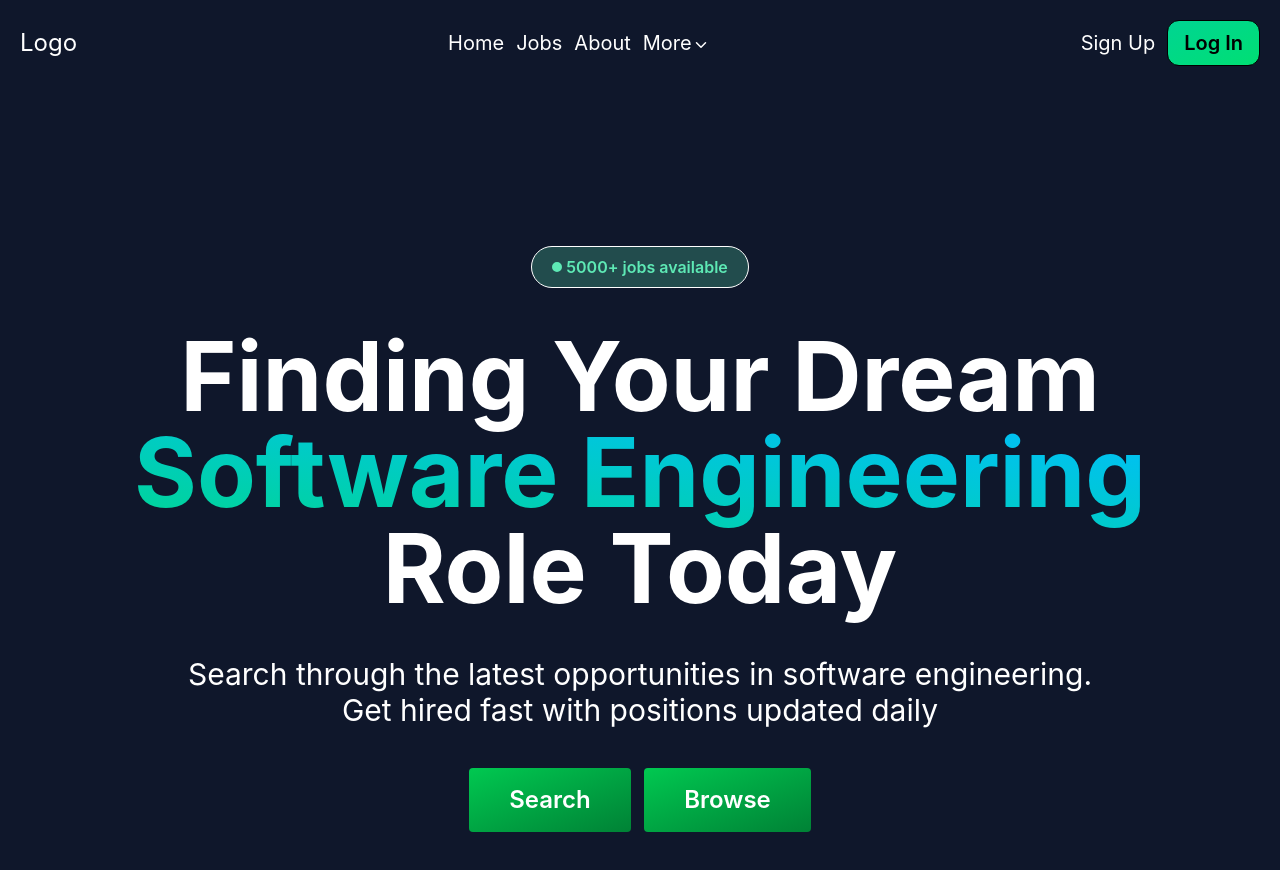
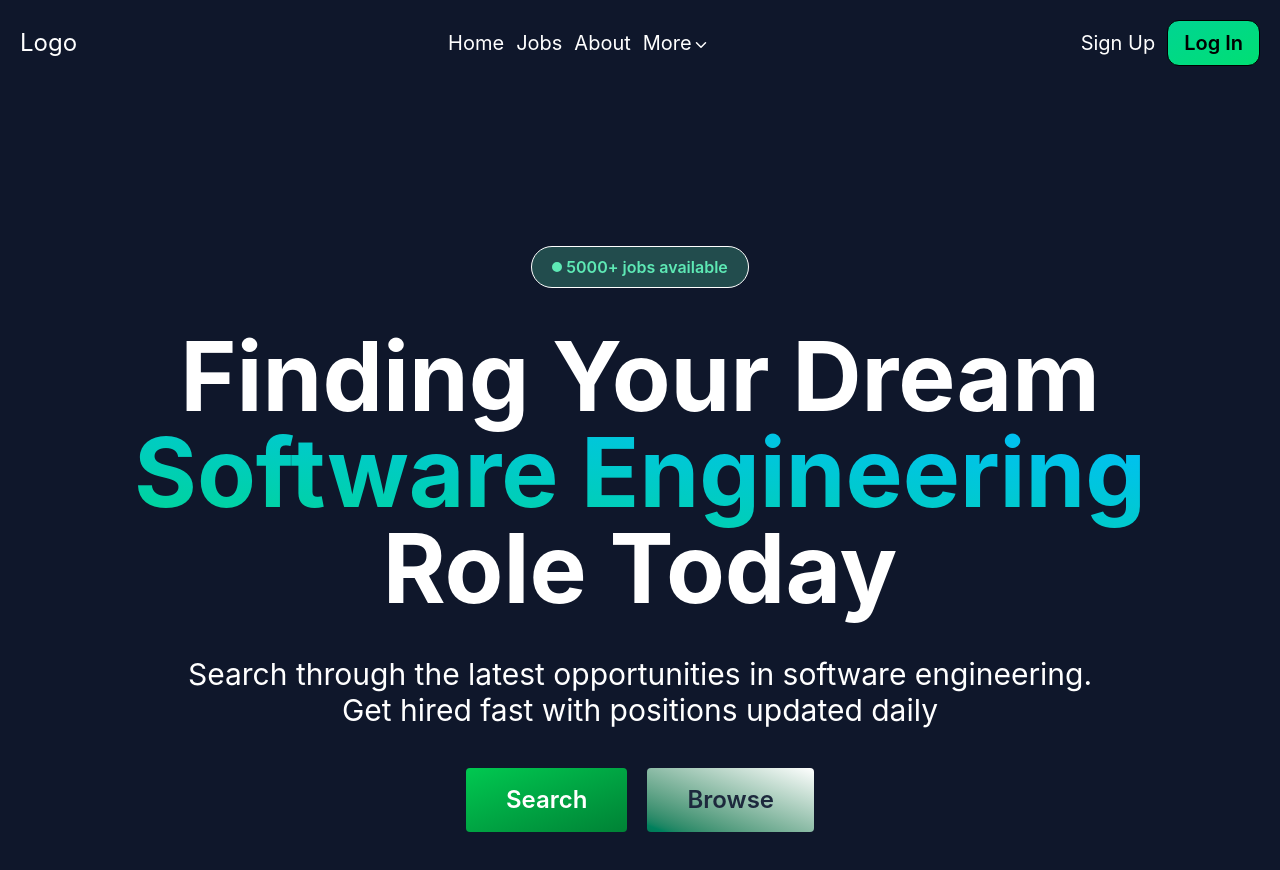
Before and after one commit to acquah-forever/my-jobfind, a React (Vite) app: page / in a window 1280 px wide. Shown: the top 870 px of the page. Built offline with nearby package versions, Linux system fonts and the light colour scheme; the HTML template or start-up script is replaced by a standard one.

Commit message:
finalised Hero.jsx

```diff
--- a/src/components/Hero.jsx
+++ b/src/components/Hero.jsx
@@ -24,15 +24,20 @@ const Hero = () => {
                 </div>
                 <motion.h1 variants={children} className='text-center text-5xl sm:text-6xl md:text-7xl lg:text-8xl font-bold'>Finding Your Dream <br /> <span className='bg-linear-to-tr from-emerald-400  to-sky-400 text-transparent bg-clip-text'>Software Engineering</span><br /><span>Role Today</span></motion.h1>
                 <motion.h3 variants={children} className='text-center text-xl sm:text-2xl md:text-3xl'>Search through the latest opportunities in software engineering. <br /> Get hired fast with positions updated daily</motion.h3>
+                <div className='flex justify-center space-x-5'>
                 <motion.div variants={children} whileHover={{ scale: 1.08 }} whileTap={{ scale: 0.8 }} transition={{ type: spring, stiffness: 120, damping: 7 }} className='flex justify-center items-center'>
                     <button className='cursor-pointer bg-linear-to-br from-green-500 to-green-700 px-10 py-4 rounded text-lg sm:text-2xl font-semibold'
                     >Search</button>
-                    &nbsp;
-                    &nbsp;
-                    <button className='cursor-pointer bg-linear-to-br from-green-500 to-green-700 px-10 py-4 rounded text-lg sm:text-2xl font-semibold'
+
+                </motion.div>
+                <motion.div variants={children} whileHover={{ scale: 1.08 }} whileTap={{ scale: 0.8 }} transition={{ type: spring, stiffness: 120, damping: 7 }} className='flex justify-center items-center'>
+
+                    <button className='cursor-pointer text-slate-800 bg-linear-to-tr from-emerald-700  to-white px-10 py-4 rounded text-lg sm:text-2xl font-semibold'
                     >Browse</button>
 
                 </motion.div>
+
+                </div>
             </div>
         </motion.header>
     )
```
